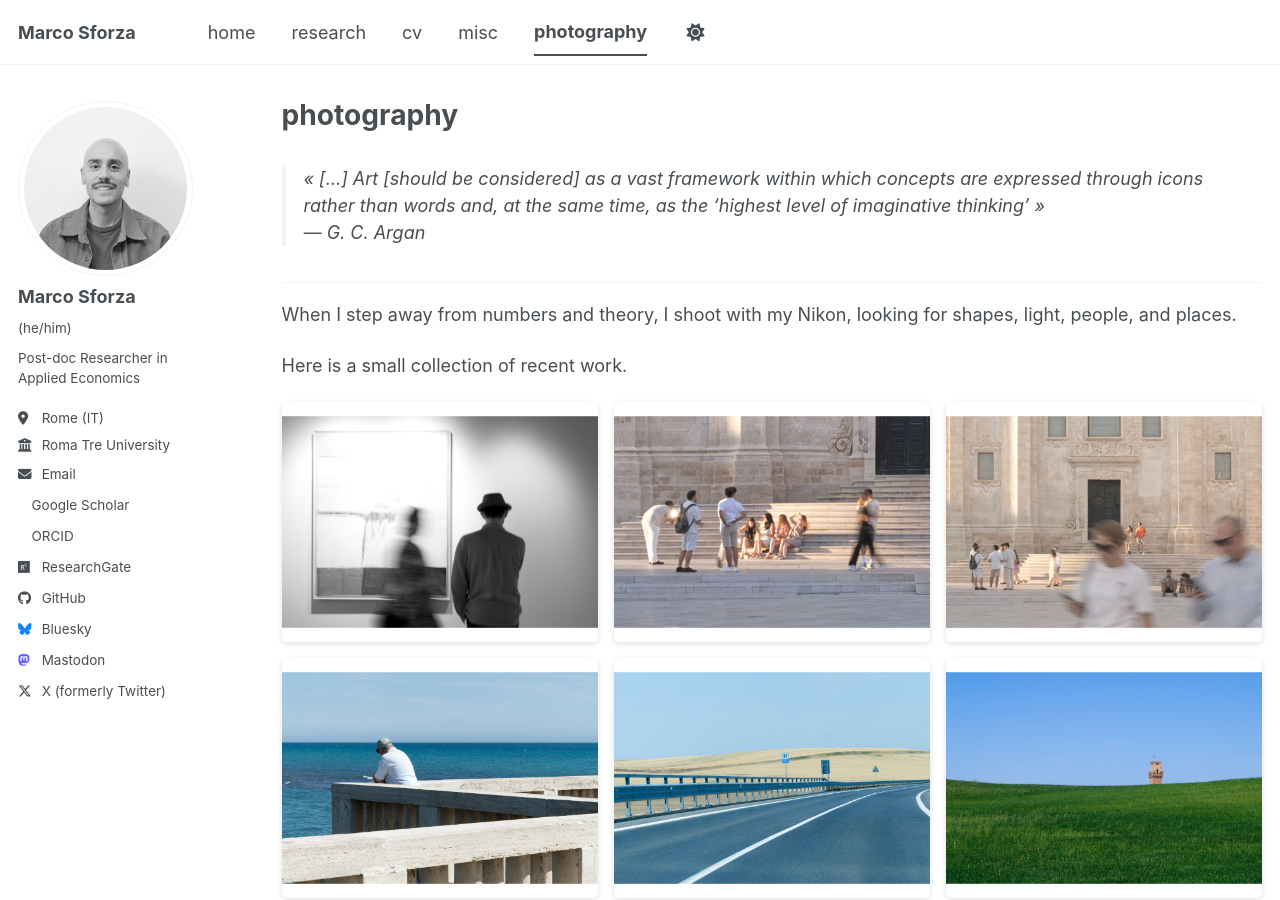
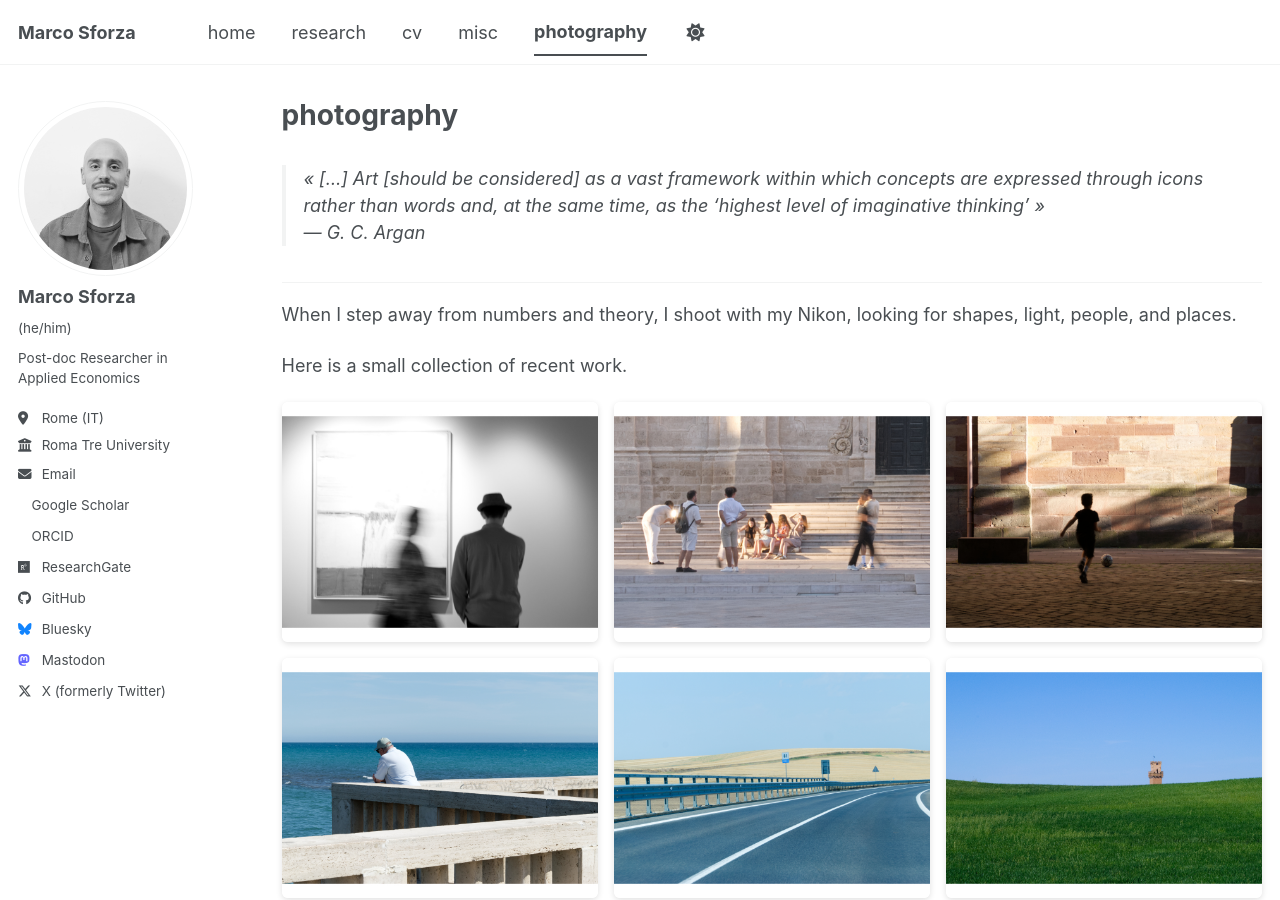
Before and after one commit to marcosforza/marcosforza.github.io, a Jekyll site: the page built from _pages/photo.md, in a window 1280 px wide and 900 px high. Built offline with Jekyll 4.4.1, drawn with Linux system fonts in a browser that asks for light colours; a style sheet for code colours, icons or effects is not loaded.

Commit message:
Replace photo link and image in gallery

```diff
--- a/_pages/photo.md
+++ b/_pages/photo.md
@@ -46,8 +46,8 @@ Here is a small collection of recent work.
 
   <!-- Foto 3 -->
   <div class="gallery-item">
-    <a href="/assets/img/dipendenze.jpg" data-lightbox="galleria-portfolio" data-title="Dipendenze">
-      <img src="/assets/img/dipendenze.jpg" alt="Foto 3" style="width: 100%; height: 240px; object-fit: cover; border-radius: 6px; display: block; box-shadow: 0 2px 6px rgba(0,0,0,0.12); cursor: pointer;">
+    <a href="/assets/img/apres_midi.jpg" data-lightbox="galleria-portfolio" data-title="L'après-midi">
+      <img src="/assets/img/apres_midi.jpg" alt="Foto 3" style="width: 100%; height: 240px; object-fit: cover; border-radius: 6px; display: block; box-shadow: 0 2px 6px rgba(0,0,0,0.12); cursor: pointer;">
     </a>
   </div>
 
```
